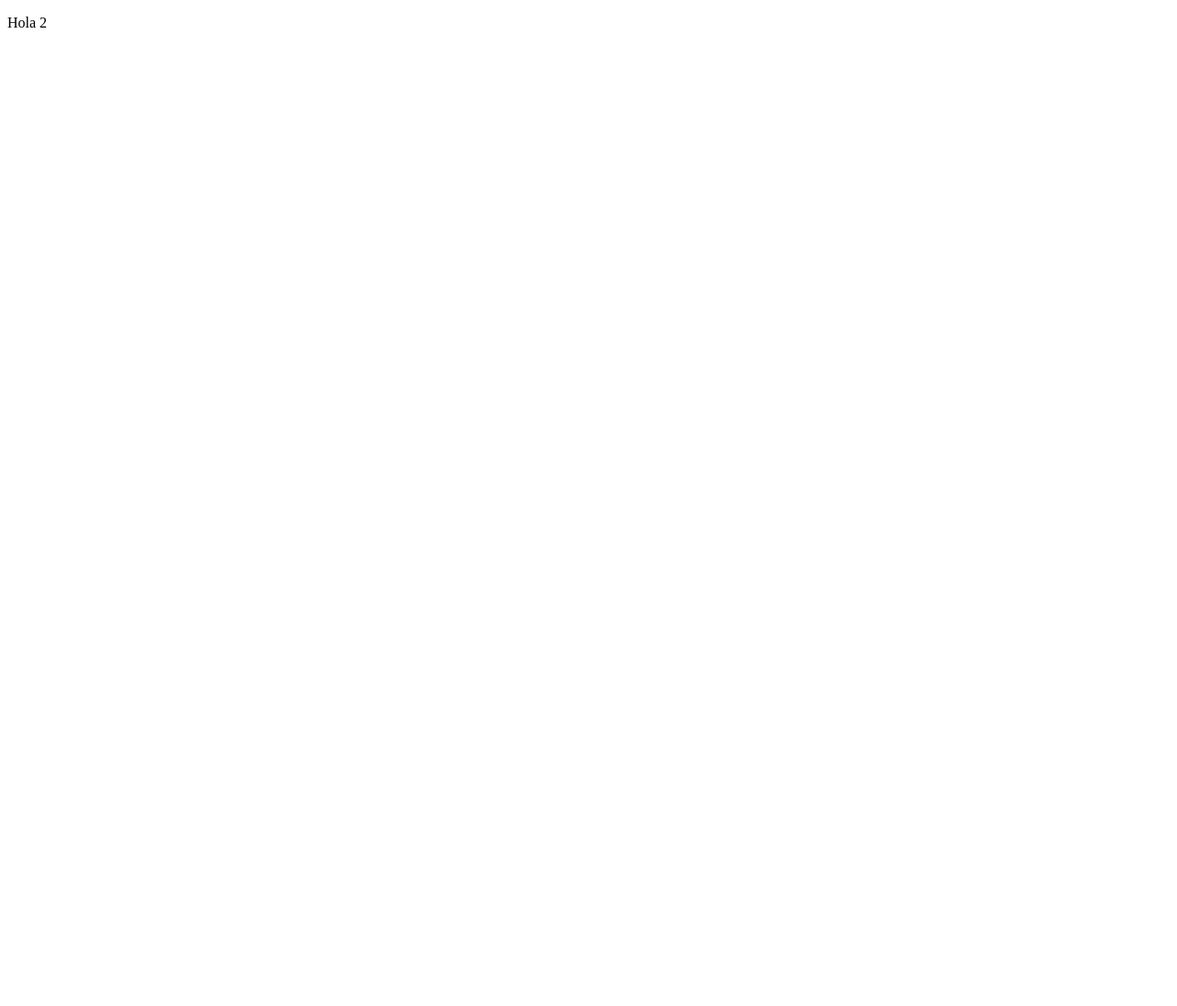
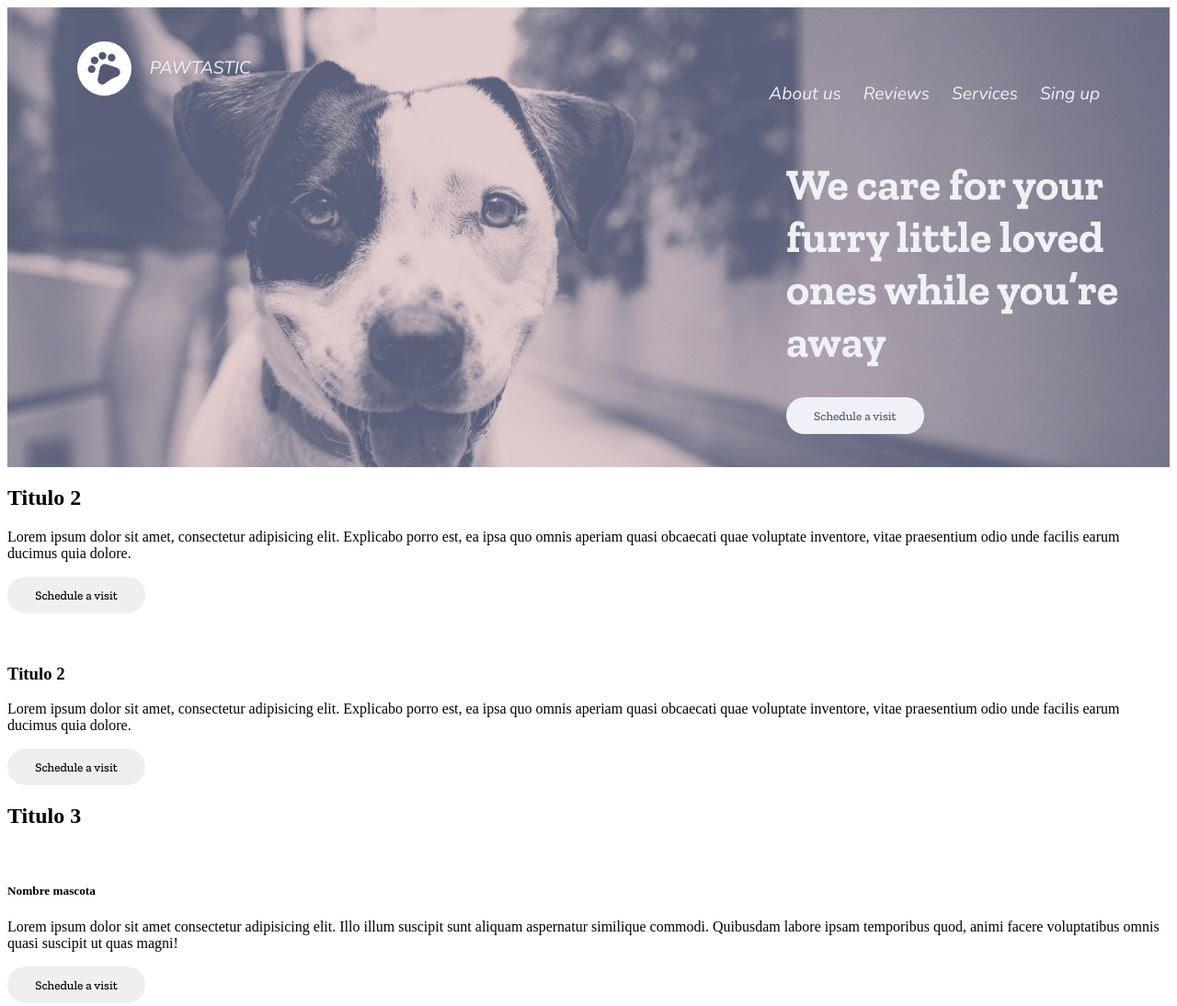
Before and after one commit to MarielQGallardo/taller_git, a plain HTML site: page index.html in a window 1280 px wide. Shown: the whole page at 92% size. Before the commit the page ends 800 px from the top, so only its background shows below. Drawn offline with nearby package versions, Linux system fonts and the light colour scheme.

Commit message:
se crea carpeta assets

```diff
--- a/index.html
+++ b/index.html
@@ -3,9 +3,69 @@
 <head>
   <meta charset="UTF-8">
   <meta name="viewport" content="width=device-width, initial-scale=1.0">
-  <title>Document</title>
+  <title>Mascotas</title>
+  <link href="https://fonts.googleapis.com/css2?family=Zilla+Slab:ital,wght@0,500;0,700;1,300&display=swap" rel="stylesheet">
+  <link href="https://fonts.googleapis.com/css2?family=Nunito:ital,wght@1,300;1,700;1,900&display=swap" rel="stylesheet">
+  <link rel="stylesheet" href="./style.css">
 </head>
 <body>
-  <p>Hola 2</p>
+  <header>
+    <nav>
+      <div class="flex-center">
+        <img id="icono-patita" src="./assets/images/icono_patita.png" alt="icono de patita de perro">
+        <p class="white">PAWTASTIC</p>
+      </div>
+      <div id="nav-items-contenedor">
+        <a class="item-menu white" href="./pagina2.html">About us</a>
+        <a class="item-menu white" href="./pagina2.html">Reviews</a>
+        <a class="item-menu white" href="./pagina2.html">Services</a>
+        <a class="item-menu white" href="./pagina2.html">Sing up</a>
+      </div>
+    </nav>
+    <div class="title-wrap">
+      <div class="title-content">
+        <h1 id="titlo-principal">We care for
+          your furry little
+          loved ones while
+          you’re away</h1>
+        <button id="boton1">Schedule a visit</button>
+      </div>
+    </div>
+  </header>
+  <section>
+    <div>
+      <h2>Titulo 2</h2>
+      <p>Lorem ipsum dolor sit amet, consectetur adipisicing elit. Explicabo porro est, ea ipsa quo omnis aperiam quasi obcaecati quae voluptate inventore, vitae praesentium odio unde facilis earum ducimus quia dolore.</p>
+      <button>Schedule a visit</button>
+    </div>
+    <div>
+      <img src="" alt="">
+    </div>
+  </section>
+  <section>
+    <div>
+      <img src="" alt="">
+    </div>
+    <div>
+      <h3>Titulo 2</h3>
+      <p>Lorem ipsum dolor sit amet, consectetur adipisicing elit. Explicabo porro est, ea ipsa quo omnis aperiam quasi obcaecati quae voluptate inventore, vitae praesentium odio unde facilis earum ducimus quia dolore.</p>
+      <button>Schedule a visit</button>
+    </div>
+  </section>
+  <section>
+    <h2>Titulo 3</h2>
+    <div>
+      <!--Una card  -->
+      <div>
+        <img src="" alt="">
+        <h5>Nombre mascota</h5>
+        <p>Lorem ipsum dolor sit amet consectetur adipisicing elit. Illo illum suscipit sunt aliquam aspernatur similique commodi. Quibusdam labore ipsam temporibus quod, animi facere voluptatibus omnis quasi suscipit ut quas magni!</p>
+      </div>
+      <!--Una card  -->
+      <button>Schedule a visit</button>
+    </div>
+  </section>
+  <section></section>
+  <section></section>
 </body>
 </html>
--- /dev/null
+++ b/style.css
@@ -0,0 +1,79 @@
+header{
+  background-image: url('./assets/images/perrito_1.png');
+  height: 500px;
+  background-repeat: no-repeat;
+  background-size: 100%;
+  background-position-y: center;
+}
+
+nav{
+  display: flex;
+  justify-content: space-between;
+  padding: 2%;
+  padding-left: 6%;
+  padding-right: 6%;
+}
+
+#icono-patita{
+  background: white;
+  border-radius: 30px;
+  padding: 10px;
+}
+
+h1{
+  font-family: 'Zilla Slab', serif;
+  color: #F0F1F7
+}
+
+.white{
+  color: #F0F1F7;
+  font-family: 'Nunito', sans-serif;
+  font-size: larger;
+  padding-left: 20px;
+}
+
+#nav-items-contenedor{
+  padding-top: 5%;
+}
+
+.title-wrap{
+  display: flex;
+  justify-content: flex-end;
+}
+.title-content{
+  display: block;
+  width: 33%;
+}
+
+#titlo-principal{
+  font-size: xxx-large;
+}
+
+.item-menu{
+  text-decoration: none;
+}
+
+.flex-center{
+  display: flex;
+  align-items: center;
+}
+
+button{
+  width: 150px;
+  height: 40px;
+  border: none;
+  border-radius: 20px;
+  font-family: 'Zilla Slab', serif;
+  font-weight: 300;
+}
+
+#boton1{
+  background-color: #F0F1F7;
+  color: #545871;
+}
+
+@media (min-width: 320px) and (max-width: 600px) {
+  #titlo-principal{
+    font-size: medium;
+  }
+}
```
Also changed, not shown: assets/images/animales_cuadro.png (added), assets/images/bg.png (added), assets/images/floof.png (added), assets/images/ginger.png (added), assets/images/icon_flowe.png (added), assets/images/icon_hand.png (added), assets/images/icon_home.png (added), assets/images/icono_patita.png (added), assets/images/img1.png (added), assets/images/img2.png (added), assets/images/img3.png (added), assets/images/lindsay.png (added), assets/images/ned.png (added), assets/images/paleta_colores.png (added), 1 more files, 2 other files.
